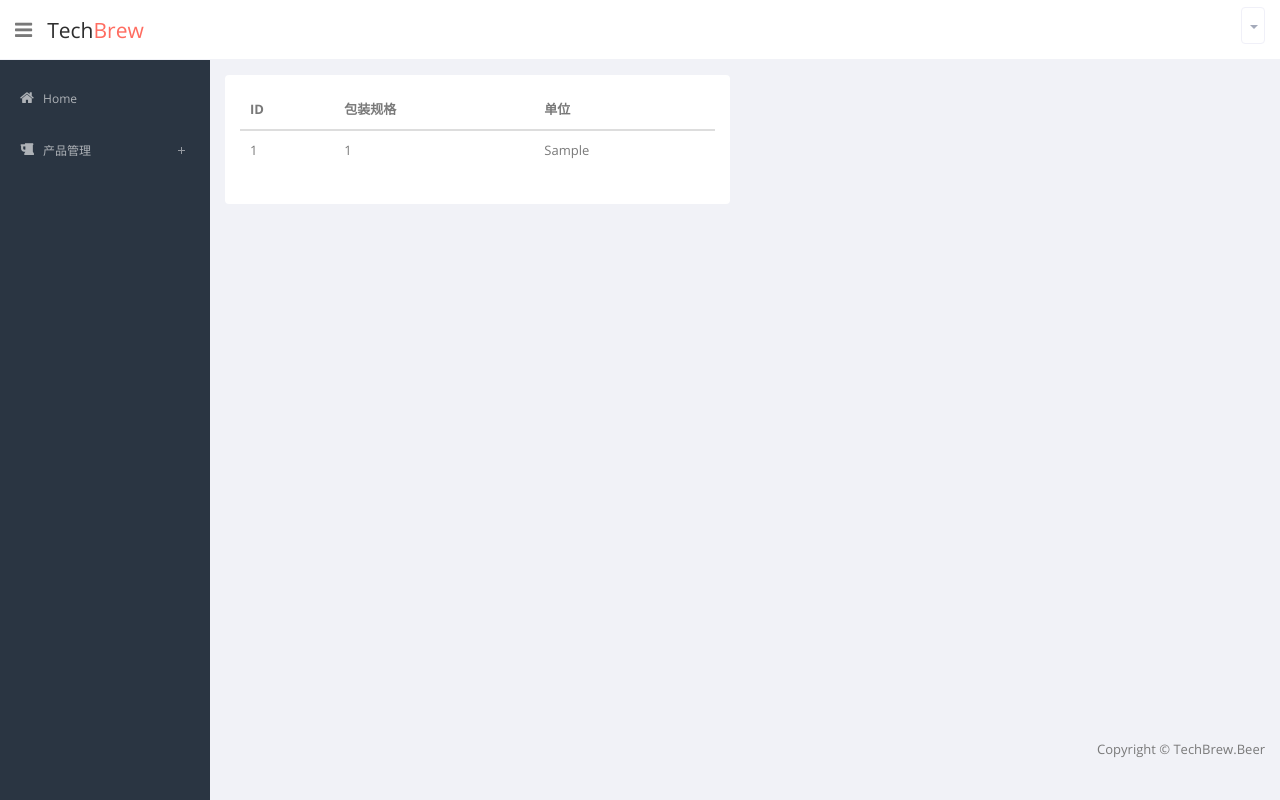
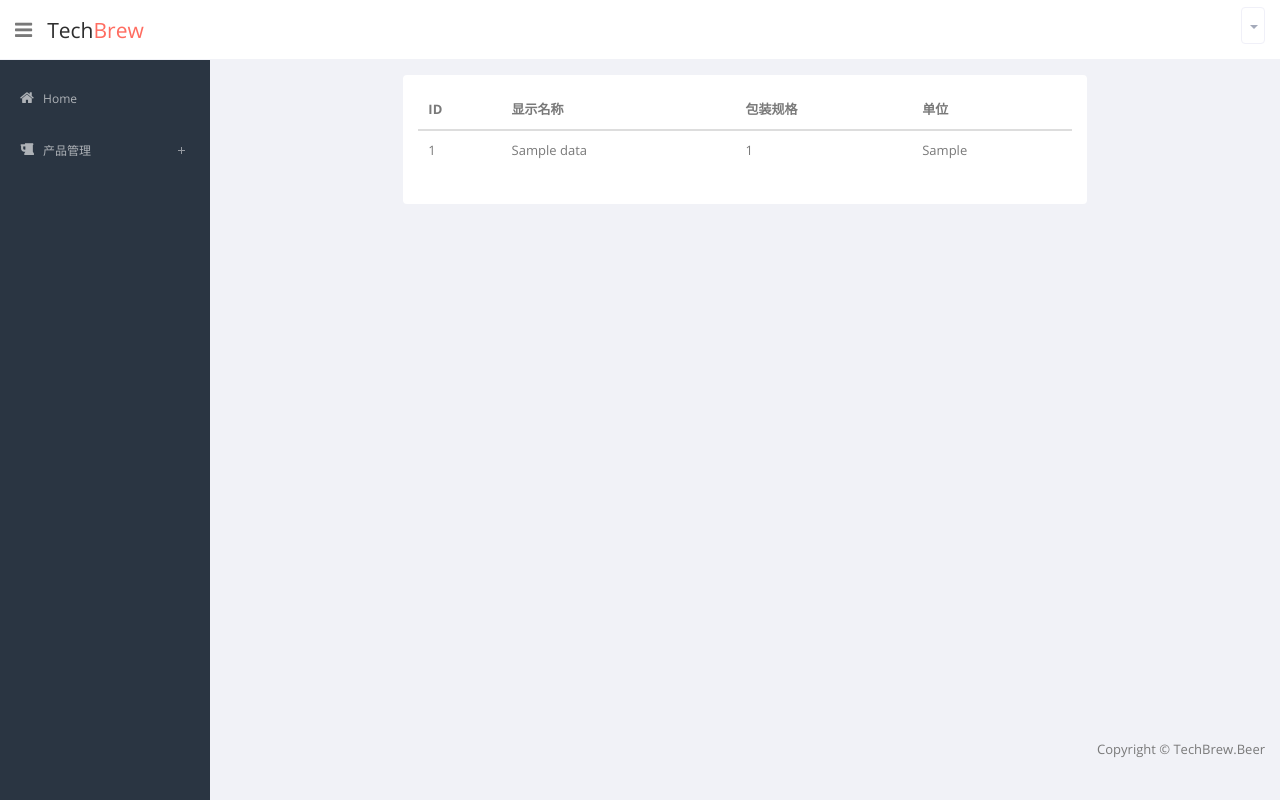
Before and after one commit to ginguocun/techbrew, a Django app: template brewsql/templates/brewsql/materialpacksizeunit/material_pack_list.html in a window 1280 px wide. Run offline with Django 3.2, Linux system fonts and the light colour scheme; the template is opened without the code that fills it: most values are stand-ins (such as "Sample title", 1, 10 or a date in 2020); some libraries are stand-ins or nearby versions.

Commit message:
原料单位管理模块更新

```diff
--- a/brewsql/forms.py
+++ b/brewsql/forms.py
@@ -456,6 +456,10 @@ class MaterialPackSizeUnitForm(TbModelForm):
     class Meta:
         model = MaterialPackSizeUnit
         fields = '__all__'
+        widgets = {
+            'material_pack_name': TextInput(attrs={'class': 'form-control', 'placeholder': _('显示名称')}),
+            'material_pack_size': TextInput(attrs={'class': 'form-control', 'placeholder': _('规格')}),
+        }
 
 
 class WarehouseForm(TbModelForm):
--- a/brewsql/templates/brewsql/materialpacksizeunit/material_pack_list.html
+++ b/brewsql/templates/brewsql/materialpacksizeunit/material_pack_list.html
@@ -6,32 +6,8 @@
 {% endblock %}
 {% block content %}
 <div class="row">
-    <div class="col-lg-6">
-        <section class="panel table-responsive">
-            <div class="panel-body">
-                <table class="table table-hover">
-                    <thead>
-                        <tr>
-                            <th>ID</th>
-                            <th>{% trans '包装规格' %}</th>
-                            <th>{% trans '单位' %}</th>{% if perms.brewsql.change_materialpacksizeunit %}
-                            <th></th>{% endif %}
-                        </tr>
-                    </thead>
-                    <tbody>{% for d in data %}
-                        <tr class="{% cycle '' 'active' %}">
-                            <td>{{ d.pk }}</td>
-                            <td>{{ d.material_pack_size|floatformat:-3 }}</td>
-                            <td>{{ d.material_pack_unit }}</td>{% if perms.brewsql.change_materialpacksizeunit %}
-                            <td align="right"><a href="{% url 'brewsql:material_pack_update' d.pk %}?next={{ request.path }}"><button class="btn btn-success btn-xs"><i class="fa fa-pencil"></i></button></a></td>{% endif %}
-                        </tr>{% endfor %}
-                    </tbody>
-                </table>
-            </div>
-        </section>
-    </div>
-    {% if perms.brewsql.add_materialpacksizeunit %}
-    <div class="col-lg-6">
+        {% if perms.brewsql.add_materialpacksizeunit %}
+    <div class="col-lg-8 col-lg-offset-2">
         <section class="panel">
             <header class="panel-heading">
                 {% trans '添加原料包装' %}
@@ -42,14 +18,42 @@
                     <input type="hidden" name="created_by" id="id_created_by" value="{{ request.user.id }}">
                     <input type="hidden" name="modified_by" id="id_modified_by" value="{{ request.user.id }}">
                     <div class="form-group col-md-12">
-                        <div class="col-sm-5">{{ form.material_pack_size }}{{ form.material_pack_size.errors }}</div>
-                        <div class="col-sm-5">{{ form.material_pack_unit }}{{ form.material_pack_unit.errors }}</div>
+                        <div class="col-sm-4">{{ form.material_pack_name }}{{ form.material_pack_name.errors }}</div>
+                        <div class="col-sm-3">{{ form.material_pack_size }}{{ form.material_pack_size.errors }}</div>
+                        <div class="col-sm-3">{{ form.material_pack_unit }}{{ form.material_pack_unit.errors }}</div>
                         <div class="col-sm-2" align="right"><button type="submit" class="btn btn-primary">{% trans "添加" %}</button></div>
                     </div>
                 </form>
             </div>
       </section>
     </div>{% endif %}
+    <div class="col-lg-8 col-lg-offset-2">
+        <section class="panel table-responsive">
+            <div class="panel-body">
+                <table class="table table-hover">
+                    <thead>
+                        <tr>
+                            <th>ID</th>
+                            <th>{% trans '显示名称' %}</th>
+                            <th>{% trans '包装规格' %}</th>
+                            <th>{% trans '单位' %}</th>{% if perms.brewsql.change_materialpacksizeunit %}
+                            <th></th>{% endif %}
+                        </tr>
+                    </thead>
+                    <tbody>{% for d in data %}
+                        <tr class="{% cycle '' 'active' %}">
+                            <td>{{ d.pk }}</td>
+                            <td>{{ d.material_pack_name|default_if_none:'' }}</td>
+                            <td>{{ d.material_pack_size|floatformat:-3 }}</td>
+                            <td>{{ d.material_pack_unit }}</td>{% if perms.brewsql.change_materialpacksizeunit %}
+                            <td class="align-right"><a href="{% url 'brewsql:material_pack_update' d.pk %}?next={{ request.path }}"><button class="btn btn-success btn-xs"><i class="fa fa-pencil"></i></button></a></td>{% endif %}
+                        </tr>{% endfor %}
+                    </tbody>
+                </table>
+            </div>
+        </section>
+    </div>
+
 </div>
 {% endblock %}
 {% block this_js %}
--- a/brewsql/views/views_add.py
+++ b/brewsql/views/views_add.py
@@ -8,7 +8,6 @@ from django.contrib.auth.decorators import login_required, permission_required
 from django.contrib.contenttypes.models import ContentType
 from django.contrib.auth.mixins import PermissionRequiredMixin
 from django.core.paginator import Paginator
-from django.core.exceptions import ImproperlyConfigured
 from django.db.models import F
 from django.http import HttpResponseRedirect
 from django.shortcuts import render, redirect
@@ -36,7 +35,7 @@ class TechBrewCreateView(PermissionRequiredMixin, CreateView):
 
     @staticmethod
     def get_required_object_permissions(model_cls):
-        return '{0}.add_{1}'.format(model_cls._meta.app_label, model_cls._meta.model_name)
+        return '{0}.add_{1}'.format(getattr(model_cls, '_meta').app_label, getattr(model_cls, '_meta').model_name)
 
     def get_permission_required(self):
         return get_obj_permission_required(self)
```
Also changed, not shown: brewsql/models.py (+10 -3 lines), brewsql/templates/brewsql/materialpacksizeunit/change_materialpacksizeunit.html (+7 -0 lines), brewsql/views/views_change.py (+2 -13 lines), brewsql/migrations/0004_auto_20200809_2136.py (added).
